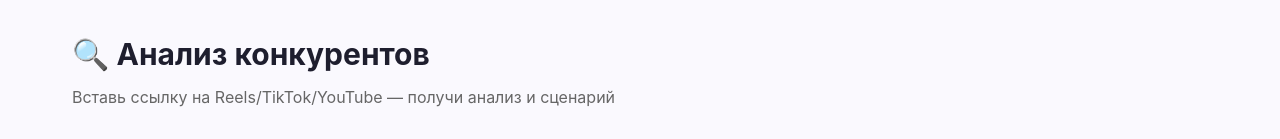
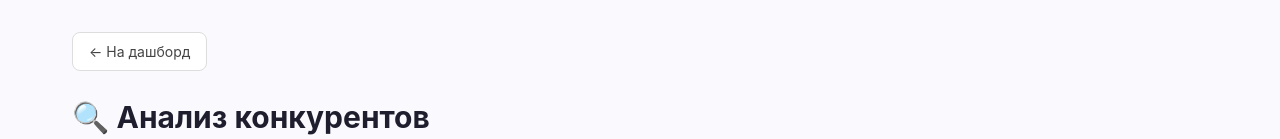
Before and after one commit to atru8292-spec/psycontent, a Next.js app: page /dashboard/competitor-analysis in a window 1280 px wide. Shown: the top 139 px of the page. Built offline with nearby package versions, Linux system fonts and the light colour scheme; no server answers.

Commit message:
fix: add back to dashboard button on competitor analysis page

```diff
--- a/app/dashboard/competitor-analysis/page.tsx
+++ b/app/dashboard/competitor-analysis/page.tsx
@@ -1,6 +1,7 @@
 'use client'
 
 import { useState, useEffect } from 'react'
+import { useRouter } from 'next/navigation'
 import { supabase } from '@/lib/supabase'
 import ReactMarkdown from 'react-markdown'
 
@@ -17,13 +18,13 @@ interface Analysis {
 type Step = 'idle' | 'transcribing' | 'transcribed' | 'analyzing' | 'done'
 
 export default function CompetitorAnalysisPage() {
+  const router = useRouter()
   const [url, setUrl] = useState('')
   const [step, setStep] = useState<Step>('idle')
   const [transcript, setTranscript] = useState('')
   const [platform, setPlatform] = useState('')
   const [analysis, setAnalysis] = useState('')
   const [history, setHistory] = useState<Analysis[]>([])
-  const [activeTab, setActiveTab] = useState<'analysis' | 'transcript'>('analysis')
   const [error, setError] = useState('')
 
   useEffect(() => { loadHistory() }, [])
@@ -46,7 +47,6 @@ export default function CompetitorAnalysisPage() {
     return session.access_token
   }
 
-  // Безопасный fetch: всегда читаем как text, потом парсим JSON
   const safeFetch = async (path: string, token: string, body: object) => {
     const res = await fetch(path, {
       method: 'POST',
@@ -130,6 +130,19 @@ export default function CompetitorAnalysisPage() {
 
   return (
     <div style={{ padding: '2rem', maxWidth: '1200px', margin: '0 auto' }}>
+      {/* Кнопка назад */}
+      <button
+        onClick={() => router.push('/dashboard')}
+        style={{
+          display: 'inline-flex', alignItems: 'center', gap: '0.375rem',
+          marginBottom: '1.5rem', padding: '0.5rem 1rem',
+          border: '1px solid #ddd', borderRadius: '0.5rem',
+          background: '#fff', cursor: 'pointer', fontSize: '0.875rem', color: '#444',
+        }}
+      >
+        ← На дашборд
+      </button>
+
       <h1 style={{ fontSize: '1.875rem', fontWeight: 'bold', marginBottom: '0.5rem' }}>🔍 Анализ конкурентов</h1>
       <p style={{ color: '#666', marginBottom: '2rem' }}>Вставь ссылку на Reels/TikTok/YouTube — получи анализ и сценарий</p>
 
```
